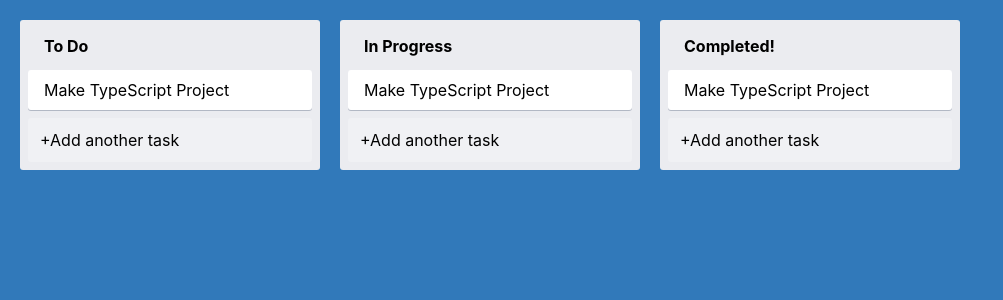
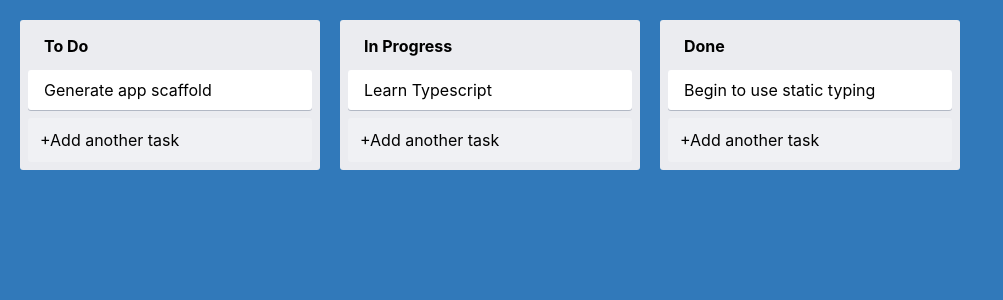
Before and after one commit to gorakhjoshi/ReactTypeScriptTrelloApp, a React (Create React App) app: page / in a window 1280 px wide. Shown: the top 300 px of the page, without its empty margins (0-1003 px from the left). Built offline with nearby package versions, Linux system fonts and the light colour scheme.

Commit message:
rendering components with context

```diff
--- a/src/App.tsx
+++ b/src/App.tsx
@@ -1,19 +1,14 @@
 import { AppContainer } from "./styles/styles";
 import Column from "./components/Column";
-import Card from "./components/Card";
+import { useAppState } from "./context/AppStateContext";
 
 function App() {
+  const { state } = useAppState();
   return (
     <AppContainer>
-      <Column text="To Do">
-        <Card text="Make TypeScript Project" />
-      </Column>
-      <Column text="In Progress">
-        <Card text="Make TypeScript Project" />
-      </Column>
-      <Column text="Completed!">
-        <Card text="Make TypeScript Project" />
-      </Column>
+      {state.lists.map((list, i) => (
+        <Column text={list.text} key={list.id} index={i} />
+      ))}
     </AppContainer>
   );
 }
--- a/src/components/Column.tsx
+++ b/src/components/Column.tsx
@@ -1,15 +1,21 @@
 import { ColumnContainer, ColumnTitle } from "../styles/styles";
 import AddNewItem from "./AddNewItem";
+import { useAppState } from "../context/AppStateContext";
+import Card from "./Card";
 
 interface ColumnProps {
   text: string;
+  index: number;
 }
 
-function Column({ text, children }: React.PropsWithChildren<ColumnProps>) {
+function Column({ text, index }: ColumnProps) {
+  const { state } = useAppState();
   return (
     <ColumnContainer>
       <ColumnTitle>{text}</ColumnTitle>
-      {children}
+      {state.lists[index].tasks.map((task) => (
+        <Card text={task.text} key={task.id} />
+      ))}
       <AddNewItem toggleButtonText="+Add another task" dark onAdd={() => {}} />
     </ColumnContainer>
   );
--- a/src/components/NewItemForm.tsx
+++ b/src/components/NewItemForm.tsx
@@ -8,6 +8,7 @@
 
 function NewItemForm({ onAdd }: NewItemFormProps) {
   const [text, setText] = useState("");
+
   const inputRef = useFocus();
   return (
     <NewItemFormContainer>
--- /dev/null
+++ b/src/context/AppStateContext.tsx
@@ -0,0 +1,53 @@
+import { createContext, useContext } from "react";
+
+interface AppStateContextProps {
+  state: AppState;
+}
+
+export const AppStateContext = createContext<AppStateContextProps>({} as AppStateContextProps);
+
+interface Task {
+  id: string;
+  text: string;
+}
+
+interface List {
+  id: string;
+  text: string;
+  tasks: Task[];
+}
+
+export interface AppState {
+  lists: List[];
+}
+
+const appData: AppState = {
+  lists: [
+    {
+      id: "0",
+      text: "To Do",
+      tasks: [{ id: "c0", text: "Generate app scaffold" }]
+    },
+    {
+      id: "1",
+      text: "In Progress",
+      tasks: [{ id: "c2", text: "Learn Typescript" }]
+    },
+    {
+      id: "2",
+      text: "Done",
+      tasks: [{ id: "c3", text: "Begin to use static typing" }]
+    }
+  ]
+};
+
+function AppStateProvider({ children }: React.PropsWithChildren<{}>) {
+  // eslint-disable-next-line react/jsx-no-constructed-context-values
+  return <AppStateContext.Provider value={{ state: appData }}>{children}</AppStateContext.Provider>;
+}
+
+export const useAppState = () => {
+  return useContext(AppStateContext);
+};
+
+export default AppStateProvider;
--- a/src/index.tsx
+++ b/src/index.tsx
@@ -2,10 +2,11 @@
 import ReactDOM from "react-dom";
 import "./index.css";
 import App from "./App";
+import AppStateProvider from "./context/AppStateContext";
 
 ReactDOM.render(
-  <React.StrictMode>
+  <AppStateProvider>
     <App />
-  </React.StrictMode>,
+  </AppStateProvider>,
   document.getElementById("root")
 );
```
